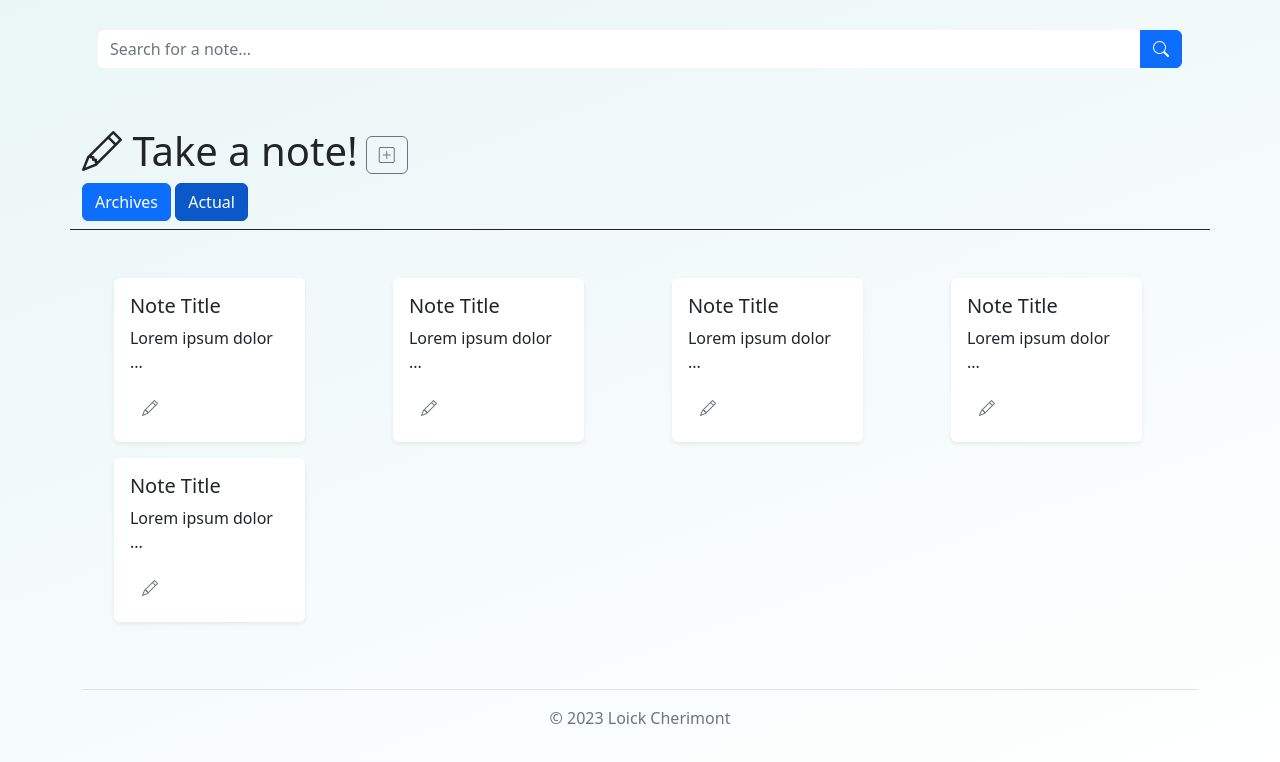
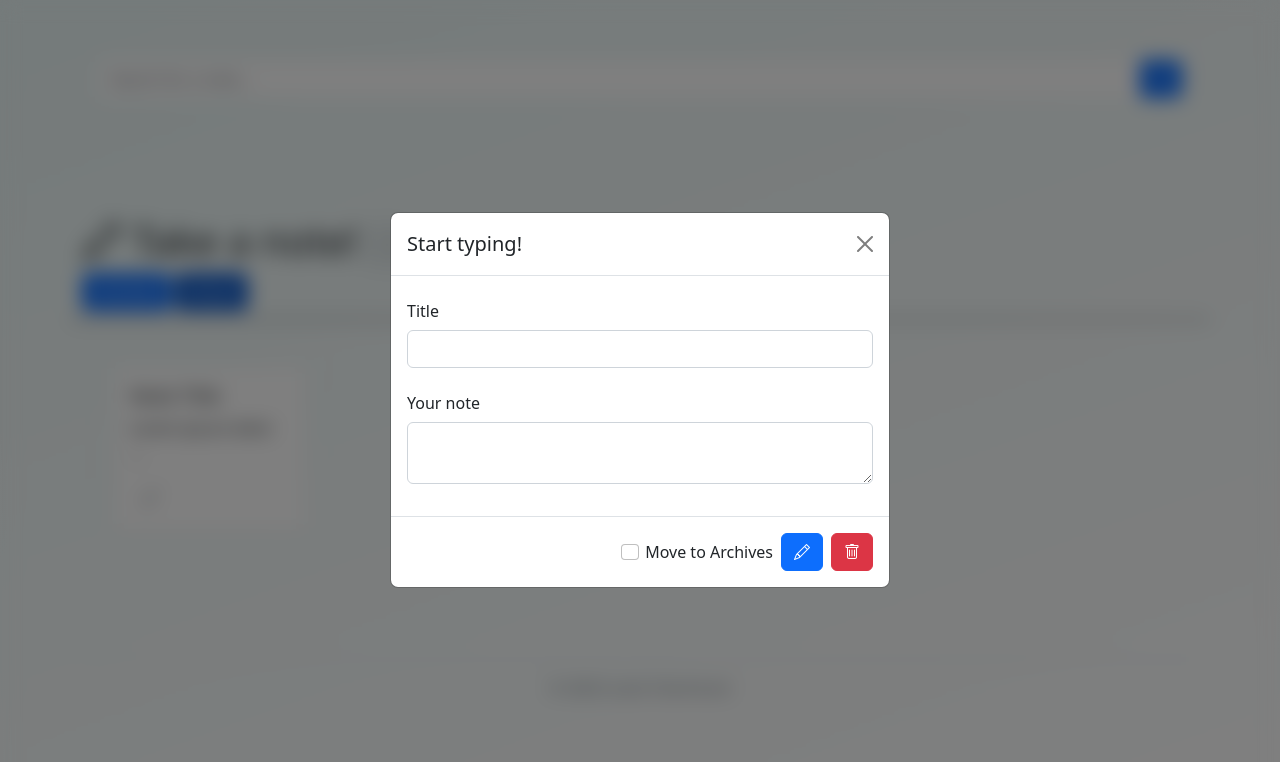
Before and after one commit to loickcherimont/NoteApp_Javascript, a plain HTML site: page index.html in a window 1280 px wide. Both pictures are taken after a click on the button "New note". Drawn offline with nearby package versions, Linux system fonts and the light colour scheme.

Commit message:
Comment useless card-templates

```diff
--- a/index.html
+++ b/index.html
@@ -33,7 +33,13 @@
 		<div class="noteinterface row">
 			<!-- NOTEINTERFACE_HEADER: Content a simple title between {My notes, "Note App" or "Take a note"} -->
 			<header class="noteinterface-header mb-5 pb-2 mb-4  d-grid gap-2 d-md-block border-bottom border-dark">
-				<h1 class="noteinterface-header-title fw-light text-md-start text-center"><i class="bi bi-pencil"></i> Take a note!<a  class="btn btn-outline-secondary ms-2" role="button" title="New note"><i class="bi bi-plus-square"></i></a></h1>
+				<!-- <h1 class="noteinterface-header-title fw-light text-md-start text-center"><i class="bi bi-pencil"></i> Take a note!<a  class="btn btn-outline-secondary ms-2" role="button" title="New note" data-bs-toggle="modal" data-bs-target="#modalNote"><i class="bi bi-plus-square"></i></a></h1> -->
+
+				<h1 class="noteinterface-header-title fw-light text-md-start text-center"><i class="bi bi-pencil"></i> Take a note!<a  class="btn btn-outline-secondary ms-2" role="button" title="New note" data-bs-toggle="modal" data-bs-target="#modalNote" href="#"><i class="bi bi-plus-square"></i></a></h1>
+
+				<!-- Model -->
+				<!-- <button type="button" class="btn btn-primary stretched-link bg-transparent border-0" data-bs-toggle="modal" data-bs-target="#modalNote"><i class="bi bi-pencil text-secondary"></i></button> -->
+
 				<a class="btn btn-primary" role="button" title="Display the archives" id="archivesBtn">Archives</a>
 
 				<!-- By default, actual is active -->
@@ -43,9 +49,9 @@
 
 
 			<!-- NOTEINTERFACE_BODY: Display all notes made by the user -->
-			<section class="noteinterface-body row d-flex">
+			<section class="noteinterface-body row d-flex" id="noteInterfaceBody">
 				<!-- NOTEITEM : Content a title and a body -->
-				<div class="col-lg-3 col-md-6 col-sm-12 mb-3">
+				<div class="col-lg-3 col-md-6 col-sm-12 mb-3" >
 					<div class="card border-0 shadow-sm w-75 mx-auto">
 						<div class="card-body">
 							<h5 class="card-title">Note Title</h5>
@@ -54,42 +60,42 @@
 						</div>
 					</div>
 				</div>
-				<div class="col-lg-3 col-md-6 col-sm-12 mb-3">
-					<div class="card border-0 shadow-sm w-75 mx-auto">
-						<div class="card-body">
-							<h5 class="card-title">Note Title</h5>
-							<p class="card-text">Lorem ipsum dolor ...</p>
-							<button type="button" class="btn btn-primary stretched-link bg-transparent border-0" data-bs-toggle="modal" data-bs-target="#modalNote"><i class="bi bi-pencil text-secondary"></i></button>
-						</div>
-					</div>
-				</div>
-				<div class="col-lg-3 col-md-6 col-sm-12 mb-3">
-					<div class="card border-0 shadow-sm w-75 mx-auto">
-						<div class="card-body">
-							<h5 class="card-title">Note Title</h5>
-							<p class="card-text">Lorem ipsum dolor ...</p>
-							<button type="button" class="btn btn-primary stretched-link bg-transparent border-0" data-bs-toggle="modal" data-bs-target="#modalNote"><i class="bi bi-pencil text-secondary"></i></button>
-						</div>
-					</div>
-				</div>
-				<div class="col-lg-3 col-md-6 col-12 mb-3">
-					<div class="card border-0 bg-white shadow-sm w-75 mx-auto">
-						<div class="card-body">
-							<h5 class="card-title">Note Title</h5>
-							<p class="card-text">Lorem ipsum dolor ...</p>
-							<button type="button" class="btn btn-primary stretched-link bg-transparent border-0" data-bs-toggle="modal" data-bs-target="#modalNote"><i class="bi bi-pencil text-secondary"></i></button>
-						</div>
-					</div>
-				</div>
-				<div class="col-lg-3 col-md-6 col-12 mb-3">
-					<div class="card border-0 bg-white shadow-sm w-75 mx-auto">
-						<div class="card-body">
-							<h5 class="card-title">Note Title</h5>
-							<p class="card-text">Lorem ipsum dolor ...</p>
-							<button type="button" class="btn btn-primary stretched-link bg-transparent border-0" data-bs-toggle="modal" data-bs-target="#modalNote"><i class="bi bi-pencil text-secondary"></i></button>
-						</div>
-					</div>
-				</div>
+				<!-- <div class="col-lg-3 col-md-6 col-sm-12 mb-3"> -->
+					<!-- <div class="card border-0 shadow-sm w-75 mx-auto"> -->
+						<!-- <div class="card-body"> -->
+							<!-- <h5 class="card-title">Note Title</h5> -->
+							<!-- <p class="card-text">Lorem ipsum dolor ...</p> -->
+							<!-- <button type="button" class="btn btn-primary stretched-link bg-transparent border-0" data-bs-toggle="modal" data-bs-target="#modalNote"><i class="bi bi-pencil text-secondary"></i></button> -->
+						<!-- </div> -->
+					<!-- </div> -->
+				<!-- </div> -->
+				<!-- <div class="col-lg-3 col-md-6 col-sm-12 mb-3"> -->
+					<!-- <div class="card border-0 shadow-sm w-75 mx-auto"> -->
+						<!-- <div class="card-body"> -->
+							<!-- <h5 class="card-title">Note Title</h5> -->
+							<!-- <p class="card-text">Lorem ipsum dolor ...</p> -->
+							<!-- <button type="button" class="btn btn-primary stretched-link bg-transparent border-0" data-bs-toggle="modal" data-bs-target="#modalNote"><i class="bi bi-pencil text-secondary"></i></button> -->
+						<!-- </div> -->
+					<!-- </div> -->
+				<!-- </div> -->
+				<!-- <div class="col-lg-3 col-md-6 col-12 mb-3"> -->
+					<!-- <div class="card border-0 bg-white shadow-sm w-75 mx-auto"> -->
+						<!-- <div class="card-body"> -->
+							<!-- <h5 class="card-title">Note Title</h5> -->
+							<!-- <p class="card-text">Lorem ipsum dolor ...</p> -->
+							<!-- <button type="button" class="btn btn-primary stretched-link bg-transparent border-0" data-bs-toggle="modal" data-bs-target="#modalNote"><i class="bi bi-pencil text-secondary"></i></button> -->
+						<!-- </div> -->
+					<!-- </div> -->
+				<!-- </div> -->
+				<!-- <div class="col-lg-3 col-md-6 col-12 mb-3"> -->
+					<!-- <div class="card border-0 bg-white shadow-sm w-75 mx-auto"> -->
+						<!-- <div class="card-body"> -->
+							<!-- <h5 class="card-title">Note Title</h5> -->
+							<!-- <p class="card-text">Lorem ipsum dolor ...</p> -->
+							<!-- <button type="button" class="btn btn-primary stretched-link bg-transparent border-0" data-bs-toggle="modal" data-bs-target="#modalNote"><i class="bi bi-pencil text-secondary"></i></button> -->
+						<!-- </div> -->
+					<!-- </div> -->
+				<!-- </div> -->
 			</section>
 
 <!-- Modal use for note edit -->
@@ -101,14 +107,16 @@
         <button type="button" class="btn-close" data-bs-dismiss="modal" aria-label="Close"></button>
       </div>
       <div class="modal-body">
-        <form>
+
+		<!-- NoteUI to edit/delete/archive a note -->
+		<form id="noteUI" name="note_ui" method="get">
           <div class="mb-3">
-            <label for="recipient-name" class="col-form-label">Title</label>
-            <input type="text" class="form-control" id="recipient-name">
+            <label for="noteTitle" class="col-form-label">Title</label>
+            <input type="text" class="form-control" id="noteTitle" name="note_title" value="">
           </div>
           <div class="mb-3">
-            <label for="message-text" class="col-form-label">Your note</label>
-            <textarea class="form-control" id="message-text"></textarea>
+            <label for="noteBody" class="col-form-label">Your note</label>
+            <textarea class="form-control" id="noteBody" name="note_body" value=""></textarea>
           </div>
         </form>
       </div>
@@ -117,8 +125,8 @@
 			<label class="form-check-label" for="addToArchives">Move to Archives</label>
 			<input class="form-check-input ps-3" type="checkbox" value="" id="addToArchives">
 		</div>
-        <button type="button" class="btn btn-primary" title="Edit the note"><i class="bi bi-pencil"></i></button>
-        <button type="button" class="btn btn-danger" title="Delete the note"><i class="bi bi-trash"></i></button>
+        <button type="submit" class="btn btn-primary" title="Edit the note" id="editBtn" data-bs-dismiss="modal"><i class="bi bi-pencil"></i></button>
+        <button type="button" class="btn btn-danger" title="Delete the note" id="deleteBtn"><i class="bi bi-trash"></i></button>
       </div>
     </div>
   </div>
@@ -132,5 +140,9 @@
 	</footer>
 	</div>
     <script src="https://cdn.jsdelivr.net/npm/bootstrap@5.2.3/dist/js/bootstrap.bundle.min.js" integrity="sha384-kenU1KFdBIe4zVF0s0G1M5b4hcpxyD9F7jL+jjXkk+Q2h455rYXK/7HAuoJl+0I4" crossorigin="anonymous"></script>
+	<!-- Waiting for a stable localhost -->
+	<!-- <script src="./scripts/app.js" type="module"></script> -->
+
+	<script src="./scripts/app.js"></script>
   </body>
 </html>
```
